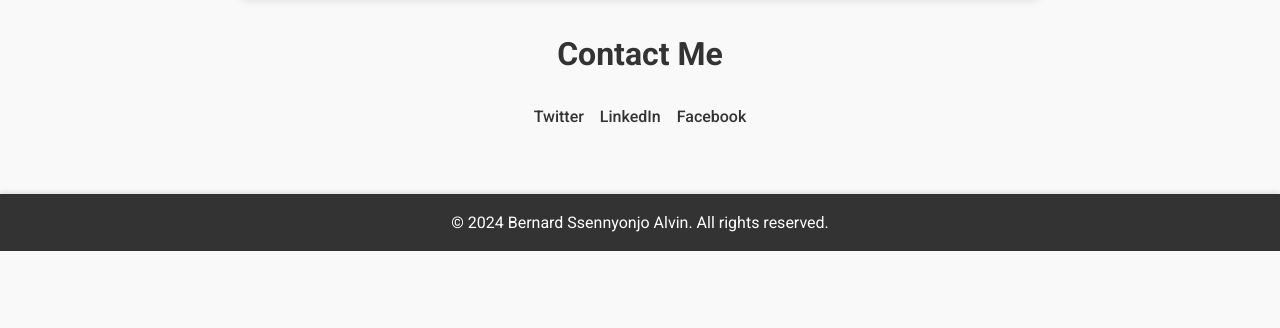
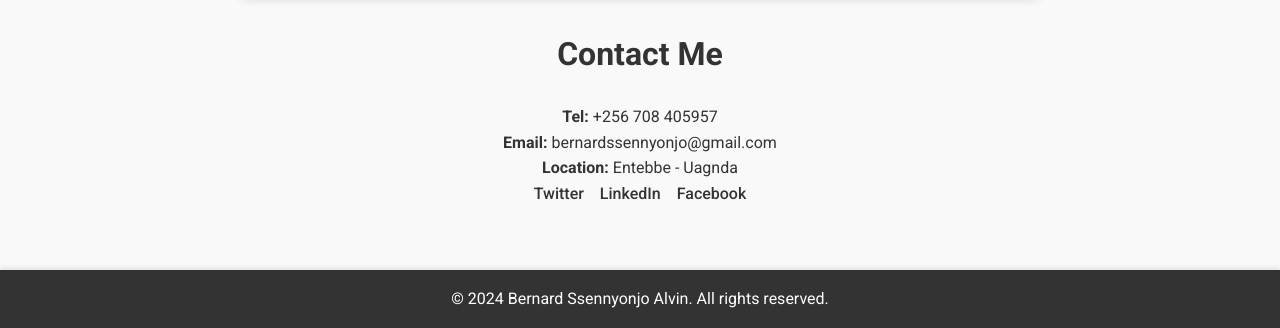
Before and after one commit to bernardssennyonjo/Ben_Portfolio-, a plain HTML site: page index.html in a window 1280 px wide. Shown: the part 1034-1362 px from the top of the page. Before the commit the page ends 1285 px from the top, so only its background shows below. Drawn offline with Linux system fonts and the light colour scheme.

Commit message:
fix errors

```diff
--- a/index.html
+++ b/index.html
@@ -51,6 +51,10 @@
         </section>
         <section id="contact">
             <h2>Contact Me</h2>
+
+            <b>Tel:</b> +256 708 405957 <br>
+                <b>Email: </b> bernardssennyonjo@gmail.com<br>
+                    <b>Location: </b> Entebbe - Uagnda
             <div class="social-icons">
                 <a href="https://twitter.com/yourprofile" target="_blank">Twitter</a>
                 <a href="https://linkedin.com/in/yourprofile" target="_blank">LinkedIn</a>
```
